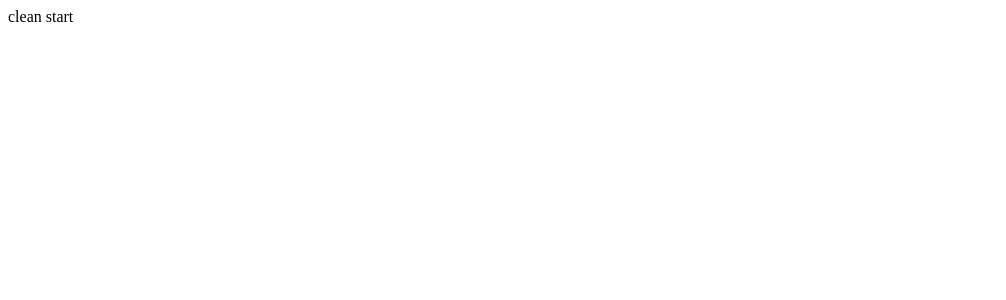
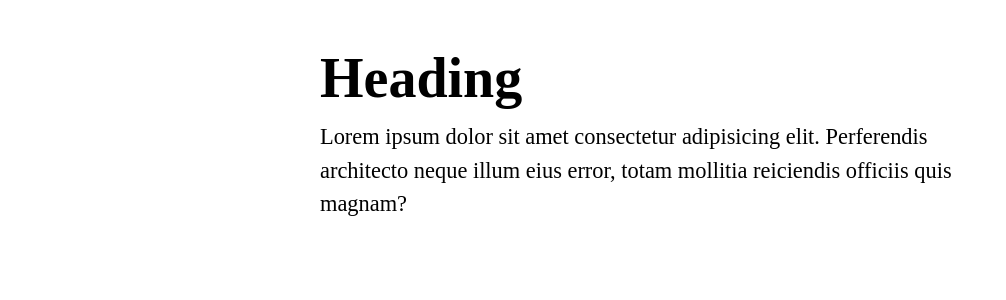
Before and after one commit to Claytonhart/nuvolum-development-test, a React (Create React App) app: page / in a window 1280 px wide. Shown: the top 300 px of the page, without its empty margins (0-1006 px from the left). Built offline with nearby package versions, Linux system fonts and the light colour scheme.

Commit message:
initial header layout

```diff
--- a/src/App.js
+++ b/src/App.js
@@ -1,5 +1,17 @@
+import styled from 'styled-components/macro';
+import Header from './components/Header/Header';
+
 function App() {
-  return <div className='App'>clean start</div>;
+  return (
+    <>
+      <Header />
+      <Main></Main>
+    </>
+  );
 }
 
+const Main = styled.main`
+  padding: 32px;
+`;
+
 export default App;
--- /dev/null
+++ b/src/components/Header/Header.js
@@ -0,0 +1,31 @@
+import React from 'react';
+import styled from 'styled-components/macro';
+
+const Header = () => {
+  return (
+    <Wrapper>
+      <Heading>Heading</Heading>
+      <Description>
+        Lorem ipsum dolor sit amet consectetur adipisicing elit. Perferendis
+        architecto neque illum eius error, totam mollitia reiciendis officiis
+        quis magnam?
+      </Description>
+    </Wrapper>
+  );
+};
+
+const Wrapper = styled.header`
+  margin: 0 auto;
+  margin-top: 36px;
+  max-width: 50%;
+`;
+
+const Heading = styled.h1`
+  font-size: 3.5rem;
+`;
+
+const Description = styled.p`
+  font-size: 1.4rem;
+`;
+
+export default Header;
--- a/src/index.js
+++ b/src/index.js
@@ -1,10 +1,17 @@
 import React from 'react';
 import ReactDOM from 'react-dom/client';
+import { ThemeProvider } from 'styled-components';
+
 import App from './App';
+import GlobalStyles from './styles/globalstyles';
+import { theme } from './styles/theme';
 
 const root = ReactDOM.createRoot(document.getElementById('root'));
 root.render(
   <React.StrictMode>
-    <App />
+    <ThemeProvider theme={theme}>
+      <App />
+      <GlobalStyles />
+    </ThemeProvider>
   </React.StrictMode>
 );
--- /dev/null
+++ b/src/styles/globalstyles.js
@@ -0,0 +1,58 @@
+import { createGlobalStyle } from 'styled-components';
+
+const GlobalStyles = createGlobalStyle`
+/*
+  1. Use a more-intuitive box-sizing model.
+*/
+*, *::before, *::after {
+  box-sizing: border-box;
+}
+/*
+  2. Remove default margin
+*/
+* {
+  margin: 0;
+}
+/*
+  3. Allow percentage-based heights in the application
+*/
+html, body, #root {
+  height: 100%;
+}
+/*
+  Typographic tweaks!
+  4. Add accessible line-height
+  5. Improve text rendering
+*/
+body {
+  line-height: 1.5;
+  -webkit-font-smoothing: antialiased;
+}
+/*
+  6. Improve media defaults
+*/
+img, picture, video, canvas, svg {
+  display: block;
+  max-width: 100%;
+}
+/*
+  7. Remove built-in form typography styles
+*/
+input, button, textarea, select {
+  font: inherit;
+}
+/*
+  8. Avoid text overflows
+*/
+p, h1, h2, h3, h4, h5, h6 {
+  overflow-wrap: break-word;
+}
+/*
+  9. Create a root stacking context
+*/
+#root, #__next {
+  isolation: isolate;
+}
+`;
+
+export default GlobalStyles;
--- /dev/null
+++ b/src/styles/theme.js
@@ -0,0 +1,7 @@
+export const theme = {
+  bp: {
+    phone: '37.5rem',
+    tablet: '59.375rem',
+    laptop: '81.25rem',
+  },
+};
```
